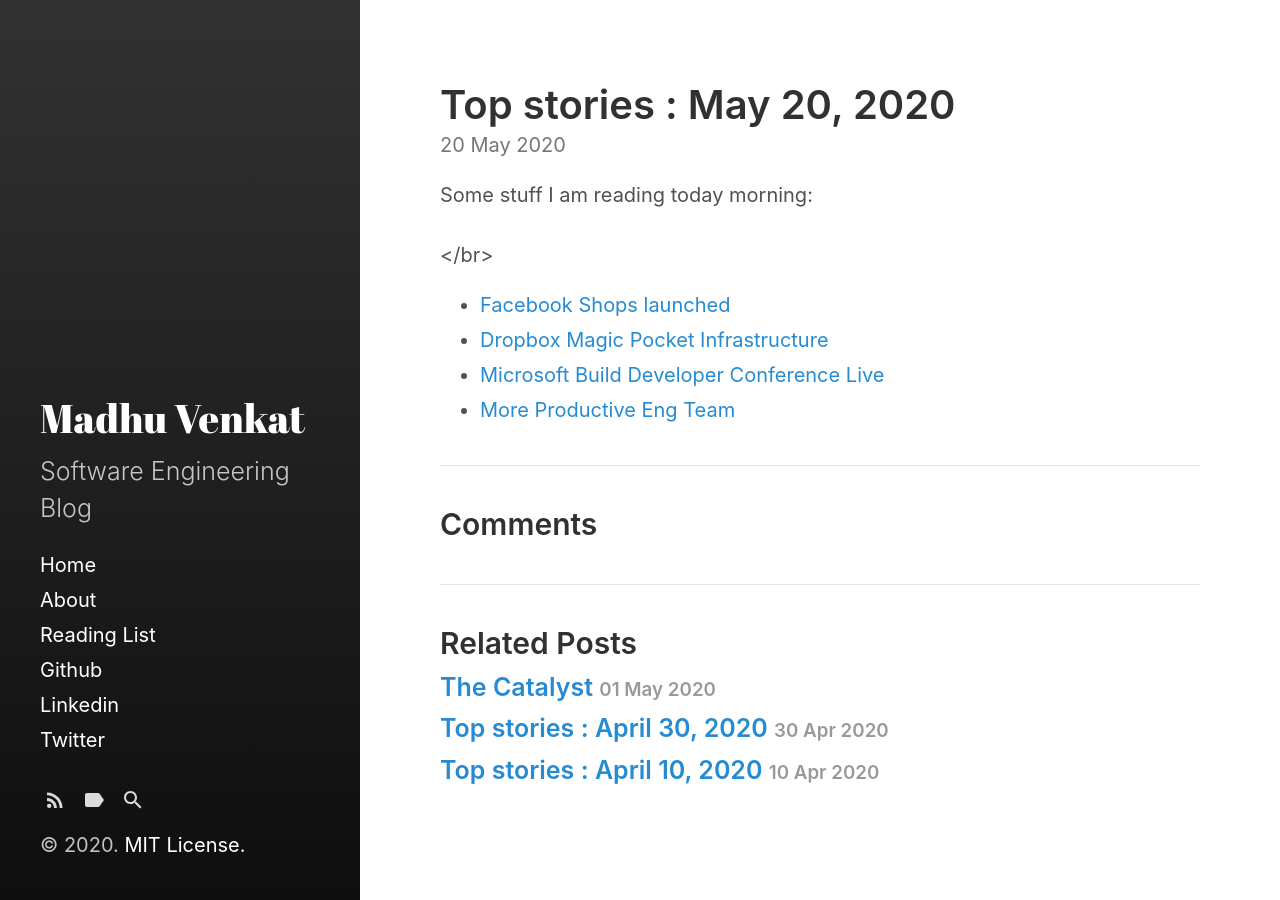
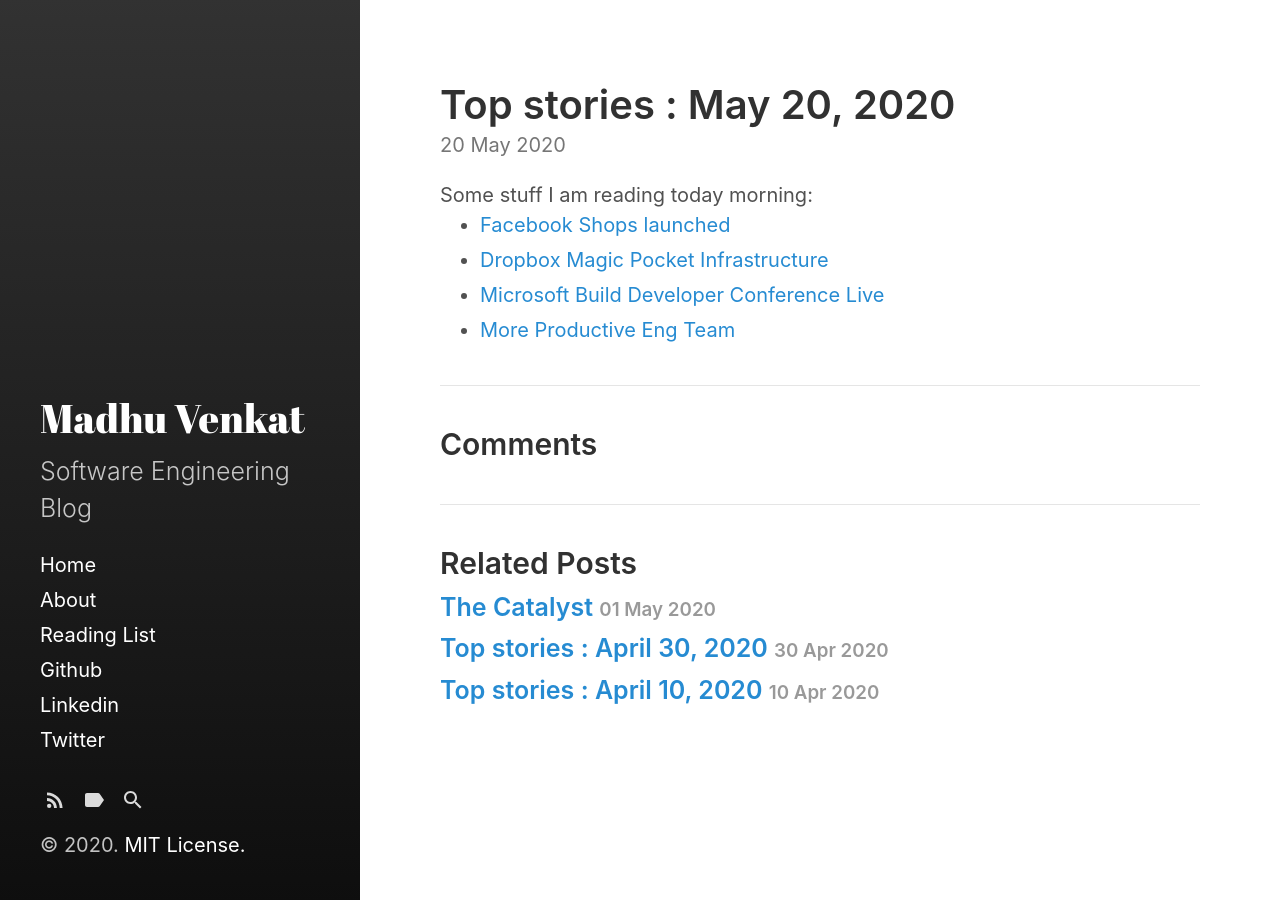
Before and after one commit to madhuvenkatk/blog, a Jekyll site: the page built from _posts/2020-05-20-posts.md, in a window 1280 px wide. Built offline with Jekyll 4.4.1, drawn with Linux system fonts in a browser that asks for light colours.

Commit message:
post changes

```diff
--- a/_posts/2020-05-20-posts.md
+++ b/_posts/2020-05-20-posts.md
@@ -4,7 +4,7 @@ title: "Top stories : May 20, 2020"
 excerpt_separator:  <!--more-->
 ---
 <div>Some stuff I am reading today morning:</div>
-<br></br>
+
 <ul>
 <li><a href="https://www.smh.com.au/business/companies/facebook-is-again-trying-to-build-a-shopping-empire-and-zuckerberg-is-at-the-forefront-20200520-p54ukz.html">Facebook Shops launched</a></li>
   <li><a href="https://dropbox.tech/infrastructure/magic-pocket-infrastructure">Dropbox Magic Pocket Infrastructure</a></li>
```
